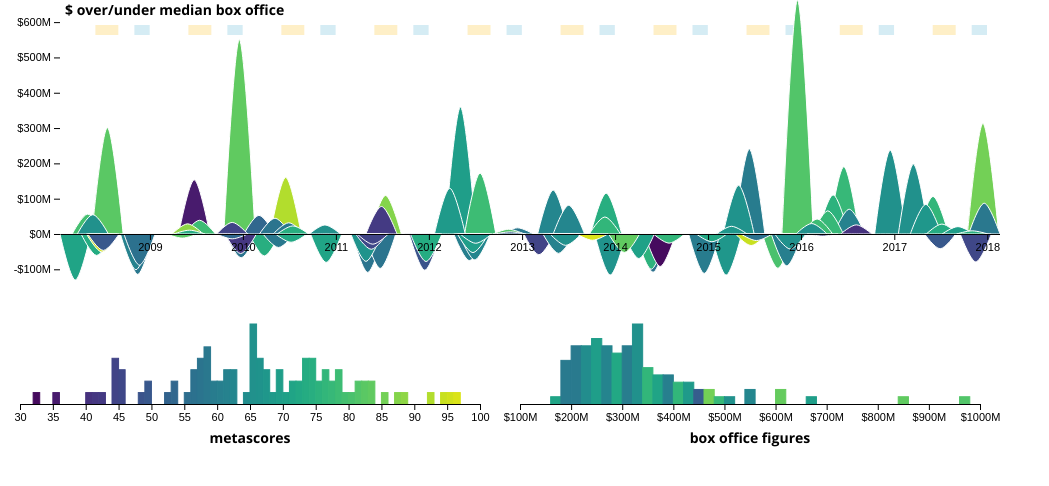
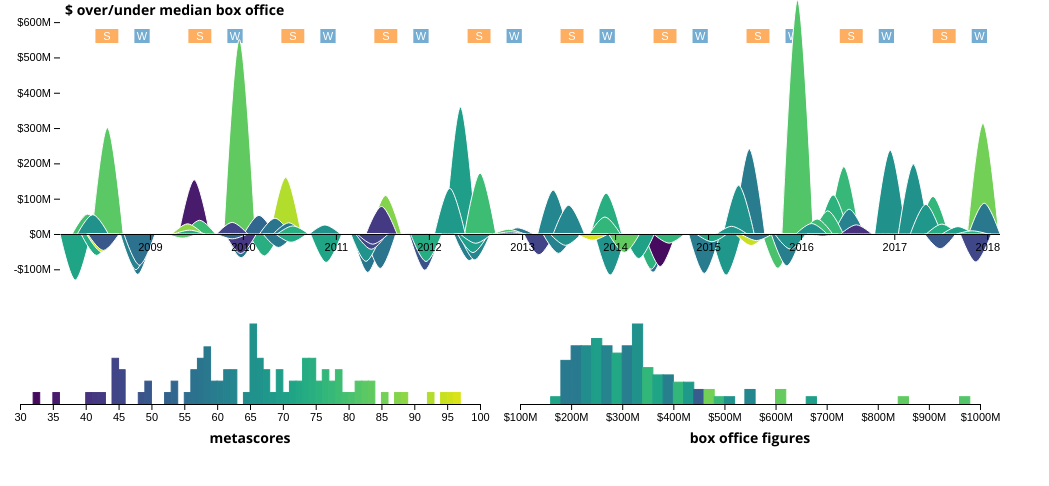
Before and after one commit to sxywu/react-d3-example, a React (Create React App) app: page / in a window 1280 px wide. Shown: the top 486 px of the page, without its empty margins (0-1049 px from the left). Built offline with nearby package versions, Linux system fonts and the light colour scheme.

Commit message:
Add text to holidays

```diff
--- a/src/visualizations/AreaChart.js
+++ b/src/visualizations/AreaChart.js
@@ -12,7 +12,7 @@ const curve = d3.curveCatmullRom;
 class AreaChart extends Component {
   state = {
     arcs: [],
-    rects: [],
+    texts: [],
     xScale: () => 0,
     yScale: () => 0,
     hovered: null,
@@ -64,16 +64,18 @@ class AreaChart extends Component {
         }
       }).value();
 
-    const rects = _.map(holidays, (d, i) => {
-      const [x1, x2] = d;
-      const x = xScale(x1);
+    const texts = _.map(holidays, (d, i) => {
+      const [d1, d2] = d;
+      const x1 = xScale(d1);
+      const x2 = xScale(d2);
       return {
-        x, width: xScale(x2) - x, y: 25, height: 10,
-        fill: i % 2 === 0 ? 'rgb(254, 224, 144)' : 'rgb(171, 217, 233)',
+        x: (x1 + x2) / 2, width: x2 - x1, y: 36, height: 14,
+        fill: i % 2 === 0 ? 'rgb(253, 174, 97)' : 'rgb(116, 173, 209)',
+        text: i % 2 === 0 ? 'S' : 'W',
       };
     });
 
-    return {arcs, rects, holidays, xScale, yScale}
+    return {arcs, texts, holidays, xScale, yScale}
   }
 
   componentDidUpdate() {
@@ -91,9 +93,18 @@ class AreaChart extends Component {
         <svg width={width} height={height}>
           <g className='holidays'>
             {
-              this.state.rects.map(d =>
-                <rect x={d.x} width={d.width} y={d.y} height={d.height}
-                  fill={d.fill} opacity='0.5' />)
+              this.state.texts.map(d => {
+                return (
+                  <g transform={`translate(${d.x}, ${d.y})`}>
+                    <rect x={-d.width / 2} y={-d.height / 2}
+                      width={d.width} height={d.height} fill={d.fill} />
+                    <text dy='.35em' textAnchor='middle' fill='#fff'>
+                      {d.text}
+                    </text>
+                  </g>
+                );
+
+              })
             }
           </g>
 
```
